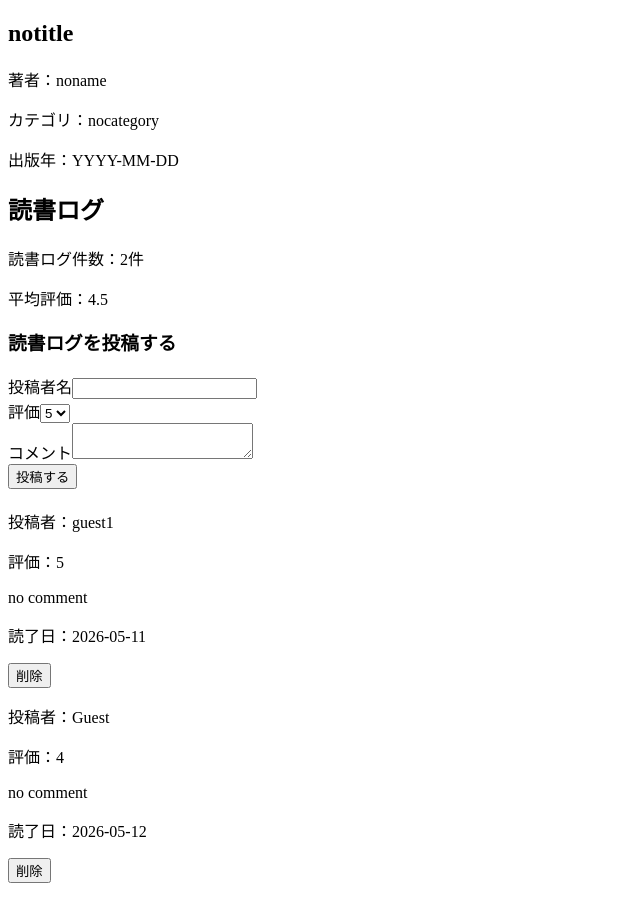
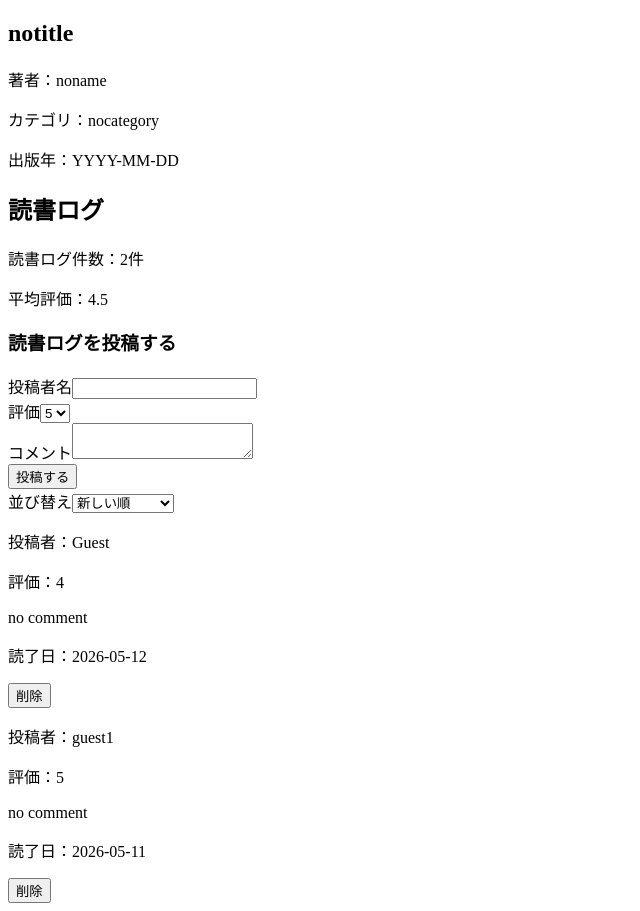
Before and after one commit to Anji0358/booklogue, a Next.js app: page /books/1 in a window 1280 px wide. Shown: the whole page, without its empty margins (0-640 px from the left). Built offline with nearby package versions, Linux system fonts and the light colour scheme.

Commit message:
feat: add reading log sort feature

```diff
--- a/app/books/[id]/page.tsx
+++ b/app/books/[id]/page.tsx
@@ -33,7 +33,7 @@ const BookDetailPage = async ({ params }: BookDetailPageProps) => {
 
             <ReadingLogSection
                 bookId={bookId}
-                initialReadingLog={bookReadingLogs}
+                initialReadingLogs={bookReadingLogs}
             />
         </main>
     )
--- a/features/reading-logs/components/ReadingLogSection.tsx
+++ b/features/reading-logs/components/ReadingLogSection.tsx
@@ -1,50 +1,84 @@
-"use client"
+"use client";
 
 import { useState } from "react";
-import { ReadingLog } from "../types"
+import { ReadingLog } from "../types";
 import ReadingLogForm from "./ReadingLogForm";
-import ReadingLogCardList from "./ReadingLogCardList";
-import ReadingLogState from "./ReadingLogStatus";
+import ReadingLogList from "./ReadingLogList";
+import ReadingLogStats from "./ReadingLogStats";
 
 type ReadingLogSectionProps = {
-    bookId: number,
-    initialReadingLog: ReadingLog[],
+    bookId: number;
+    initialReadingLogs: ReadingLog[];
 };
+
+type SortType = "new" | "old" | "ratingHigh" | "ratingLow";
 
 const ReadingLogSection = ({
     bookId,
-    initialReadingLog,
+    initialReadingLogs,
 }: ReadingLogSectionProps) => {
-    const [readingLogs, setReadingLogs] = useState(initialReadingLog);
+    const [readingLogs, setReadingLogs] = useState(initialReadingLogs);
+    const [sortType, setSortType] = useState<SortType>("new");
 
-    const addReadinLog = (readingLog: ReadingLog) => {
-        setReadingLogs((prevReadingLogs) => [readingLog, ...prevReadingLogs])
+    const addReadingLog = (readingLog: ReadingLog) => {
+        setReadingLogs((prevReadingLogs) => [readingLog, ...prevReadingLogs]);
     };
 
     const deleteReadingLog = (id: number) => {
         setReadingLogs((prevReadingLogs) =>
             prevReadingLogs.filter((readingLog) => readingLog.id !== id)
         );
-    }
+    };
+
+    const sortedReadingLogs = [...readingLogs].sort((a, b) => {
+        if (sortType === "new") {
+            return b.readDate.localeCompare(a.readDate);
+        }
+
+        if (sortType === "old") {
+            return a.readDate.localeCompare(b.readDate);
+        }
+
+        if (sortType === "ratingHigh") {
+            return b.rating - a.rating;
+        }
+
+        if (sortType === "ratingLow") {
+            return a.rating - b.rating;
+        }
+
+        return 0;
+    });
 
     return (
         <section>
+            <h2>読書ログ</h2>
 
-            <h2>読書ログ</h2>
-            <ReadingLogState readingLogs={readingLogs} />
+            <ReadingLogStats readingLogs={readingLogs} />
 
             <h3>読書ログを投稿する</h3>
-            <ReadingLogForm bookId={bookId} onAddReadingLog={addReadinLog} />
+            <ReadingLogForm bookId={bookId} onAddReadingLog={addReadingLog} />
 
-            <h1></h1>
-            <ReadingLogCardList
-                readingLogs={readingLogs}
+            <div>
+                <label htmlFor="sortType">並び替え</label>
+                <select
+                    id="sortType"
+                    value={sortType}
+                    onChange={(event) => setSortType(event.target.value as SortType)}
+                >
+                    <option value="new">新しい順</option>
+                    <option value="old">古い順</option>
+                    <option value="ratingHigh">評価が高い順</option>
+                    <option value="ratingLow">評価が低い順</option>
+                </select>
+            </div>
+
+            <ReadingLogList
+                readingLogs={sortedReadingLogs}
                 onDeleteReadingLog={deleteReadingLog}
             />
-
-
         </section>
-    )
+    );
 }
 
-export default ReadingLogSection
+export default ReadingLogSection;
```
Also changed, not shown: features/reading-logs/components/ReadingLogStats.tsx (renamed from features/reading-logs/components/ReadingLogStatus.tsx, +3 -4 lines), features/reading-logs/components/ReadingLogList.tsx (renamed from features/reading-logs/components/ReadingLogCardList.tsx).
